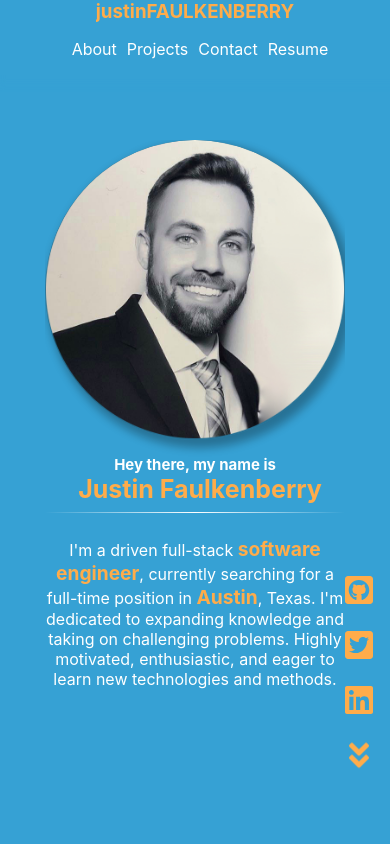
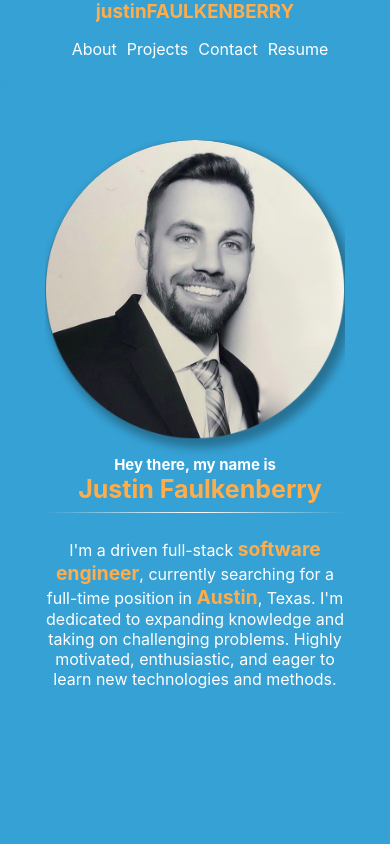
Before and after one commit to millennium-faulken/portfolio, a React app: page / in a window 390 px wide. Shown: the top 844 px of the page. Built offline with nearby package versions, Linux system fonts and the light colour scheme; a web font is replaced by a local one.

Commit message:
removing social media links

```diff
--- a/src/components/landing.css
+++ b/src/components/landing.css
@@ -343,8 +343,7 @@ body::-webkit-scrollbar-thumb {
   }
 
   .socialLinks a {
-    margin-bottom: 15px;
-    color: #ffac4a;
+    display: none;
   }
 
   .deco {
```
